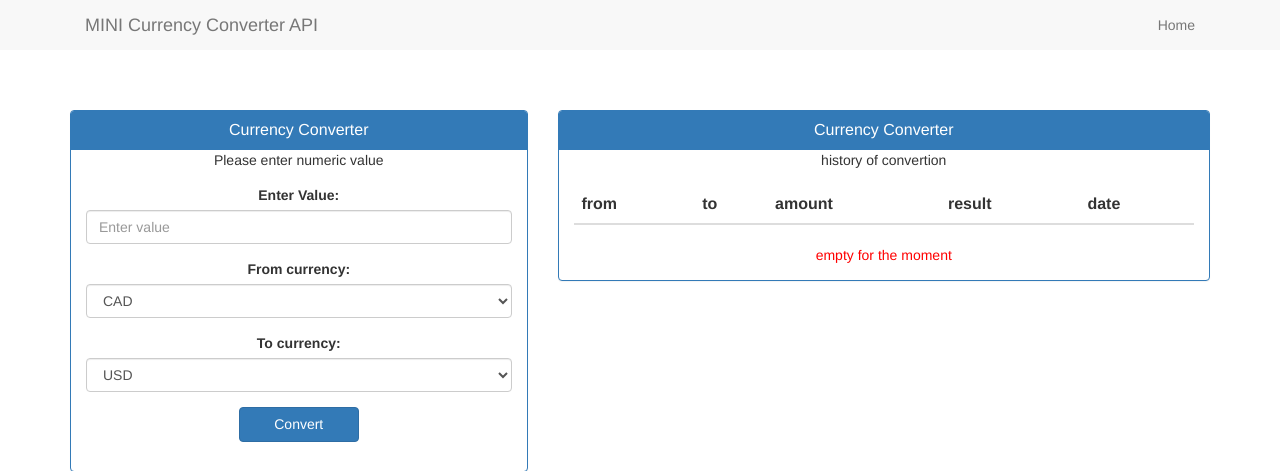
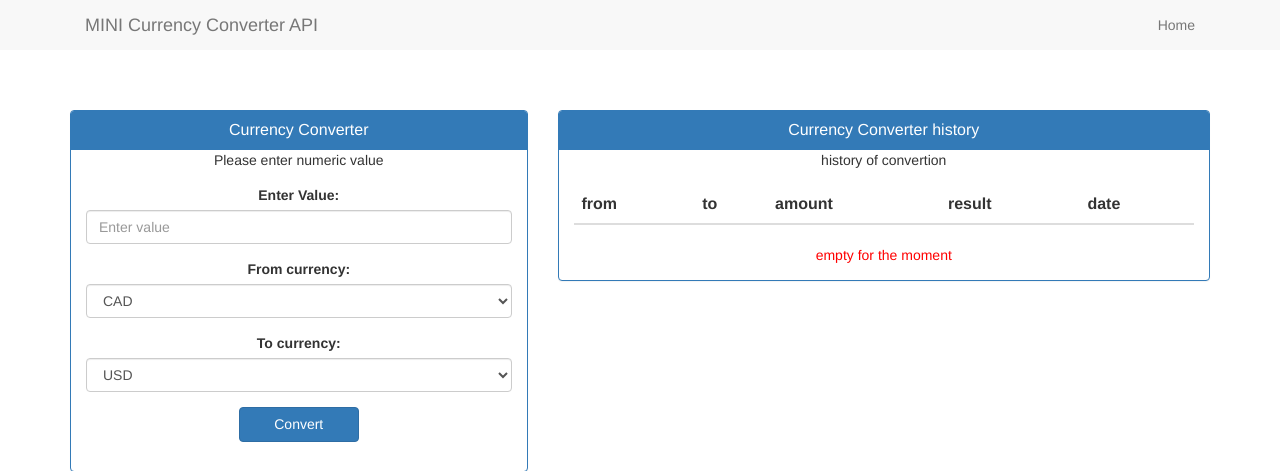
Before and after one commit to sygelyco-projet/api, a PHP site: page / in a window 1280 px wide. Shown: the top 471 px of the page. Run offline with PHP 8.4, Linux system fonts and the light colour scheme; data that the repository does not hold is empty; some libraries are stand-ins or nearby versions.

Commit message:
Update index.php

```diff
--- a/index.php
+++ b/index.php
@@ -123,7 +123,7 @@
 
       <div class="panel panel-primary text-center">
         <div class="panel-heading">
-          <h4 class="panel-title">Currency Converter</h4>
+          <h4 class="panel-title">Currency Converter history</h4>
         </div>
         <div >
          history of convertion
```
